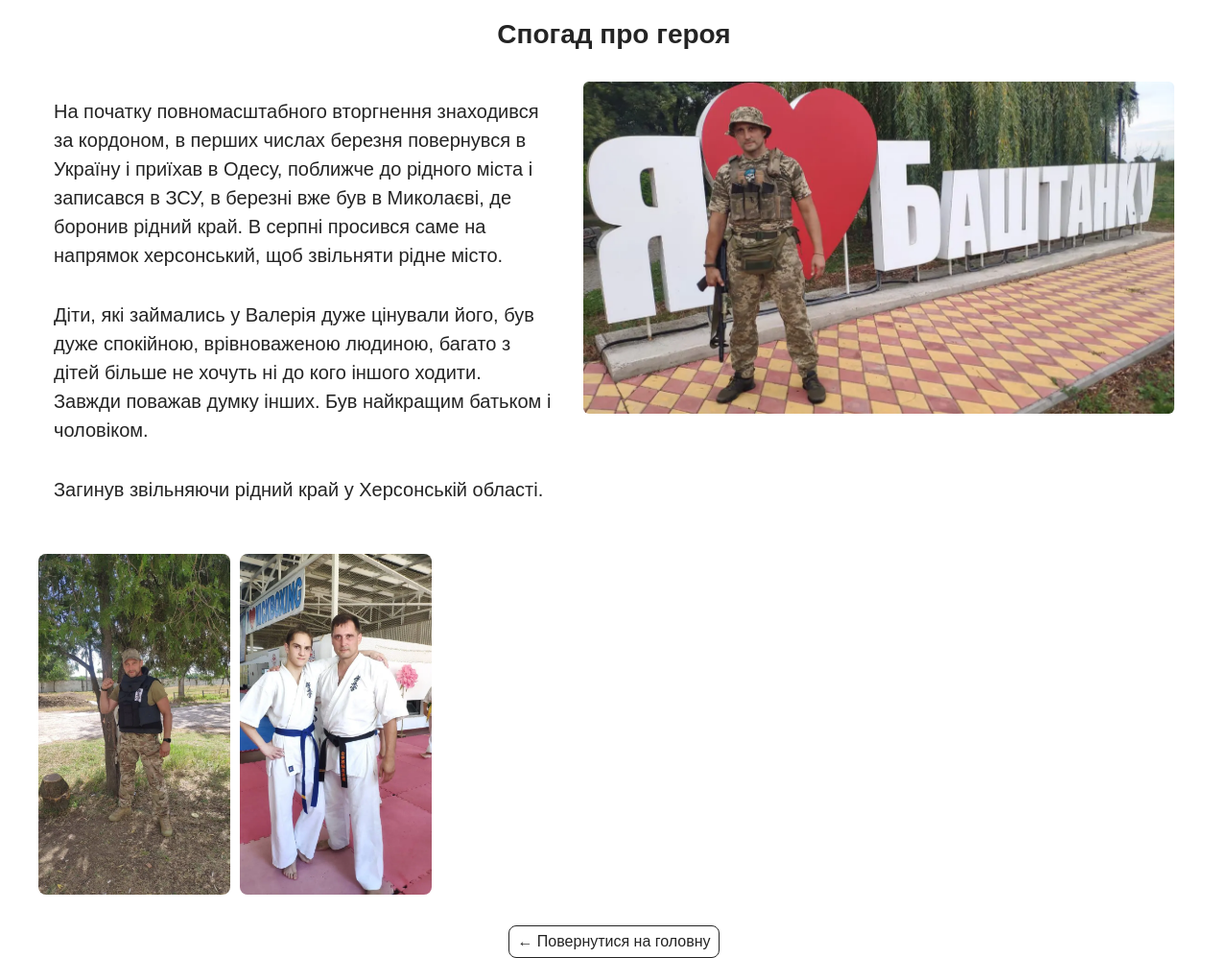
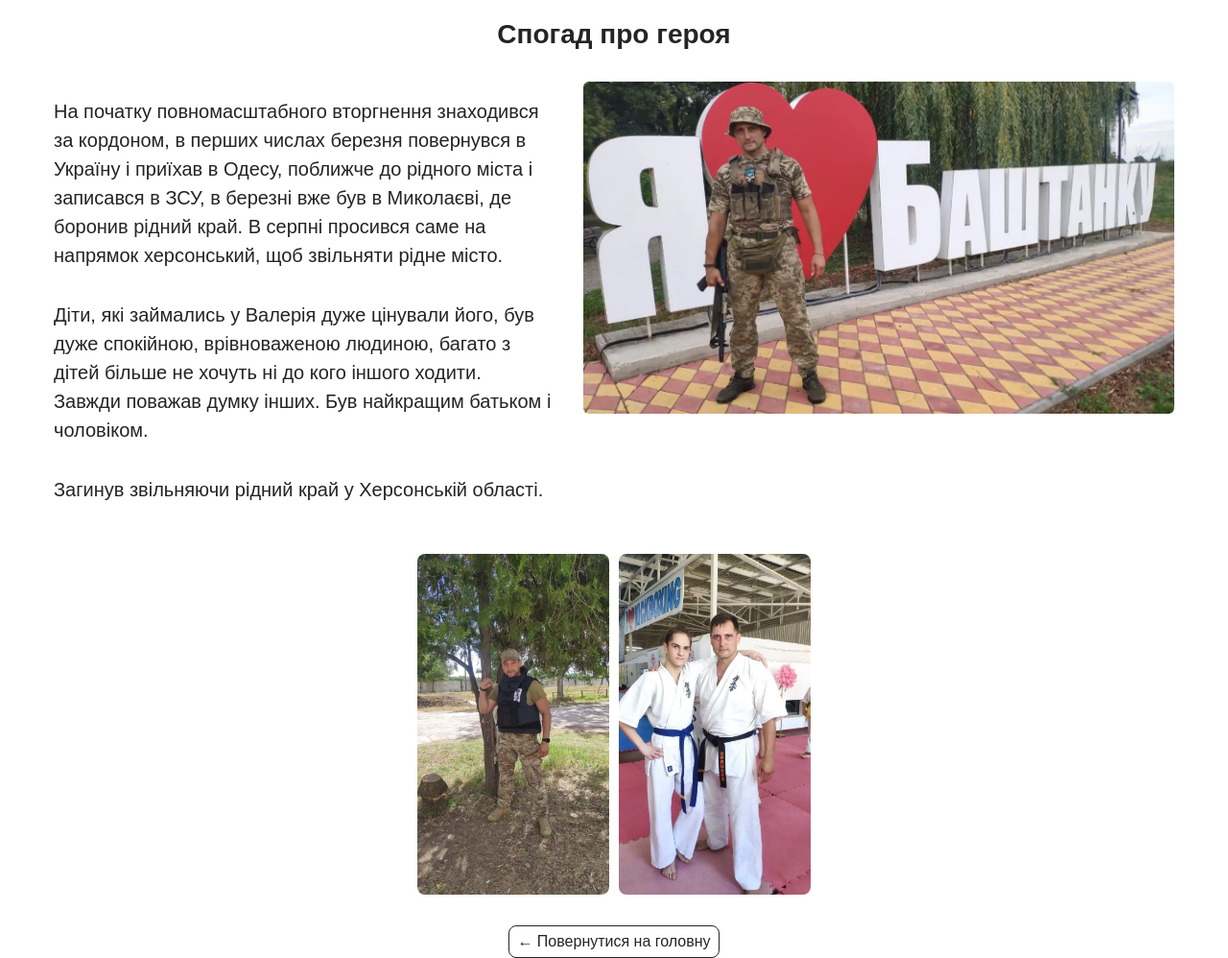
Before and after one commit to Mariia-Pidlisna/spirit-of-heroes, a website: page src/public/vasin-valerii/vasin-valerii.html in a window 1280 px wide. Shown: the part 809-1807 px from the top of the page at 96% size. Drawn offline with Linux system fonts and the light colour scheme; files that its build step writes are made by us from their sources; files whose address does not match are found by name.

Commit message:
migrate js file

```diff
--- a/src/public/dumanskyi-pavlo/dumanskyi-pavlo.css
+++ b/src/public/dumanskyi-pavlo/dumanskyi-pavlo.css
@@ -170,6 +170,7 @@ padding-bottom: 16px;
     gap: 10px;
     flex-wrap: wrap;
     margin-top: 20px;
+    justify-content: center;
 }
 
 .gallery-item img {
--- a/src/public/vasin-valerii/vasin-valerii.css
+++ b/src/public/vasin-valerii/vasin-valerii.css
@@ -201,6 +201,7 @@
     gap: 10px;
     flex-wrap: wrap;
     margin-top: 20px;
+    justify-content: center;
 }
 
 .gallery-item img {
```
Also changed, not shown: src/public/dumanskyi-pavlo/dumanskyi-pavlo.html (+1 -1 lines), src/js/gallery-modal.js (renamed from src/gallery-modal.js).
